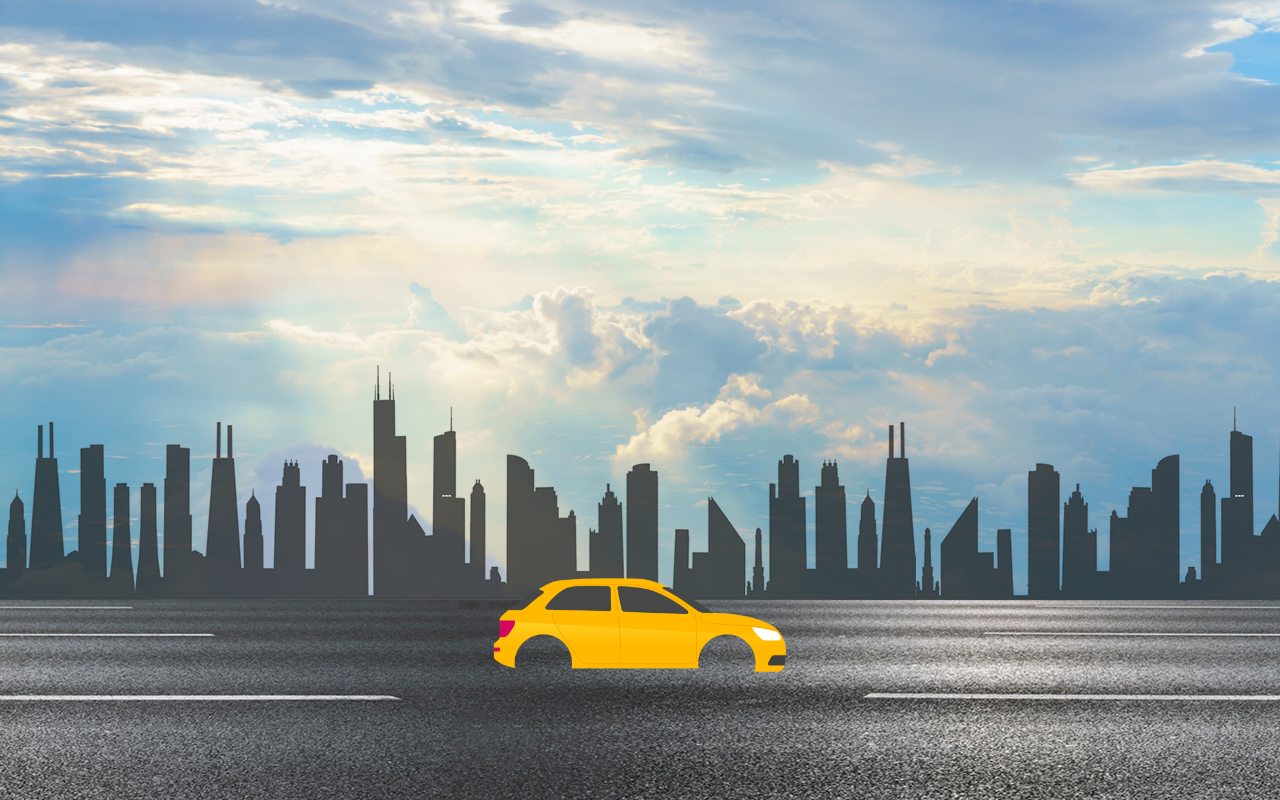
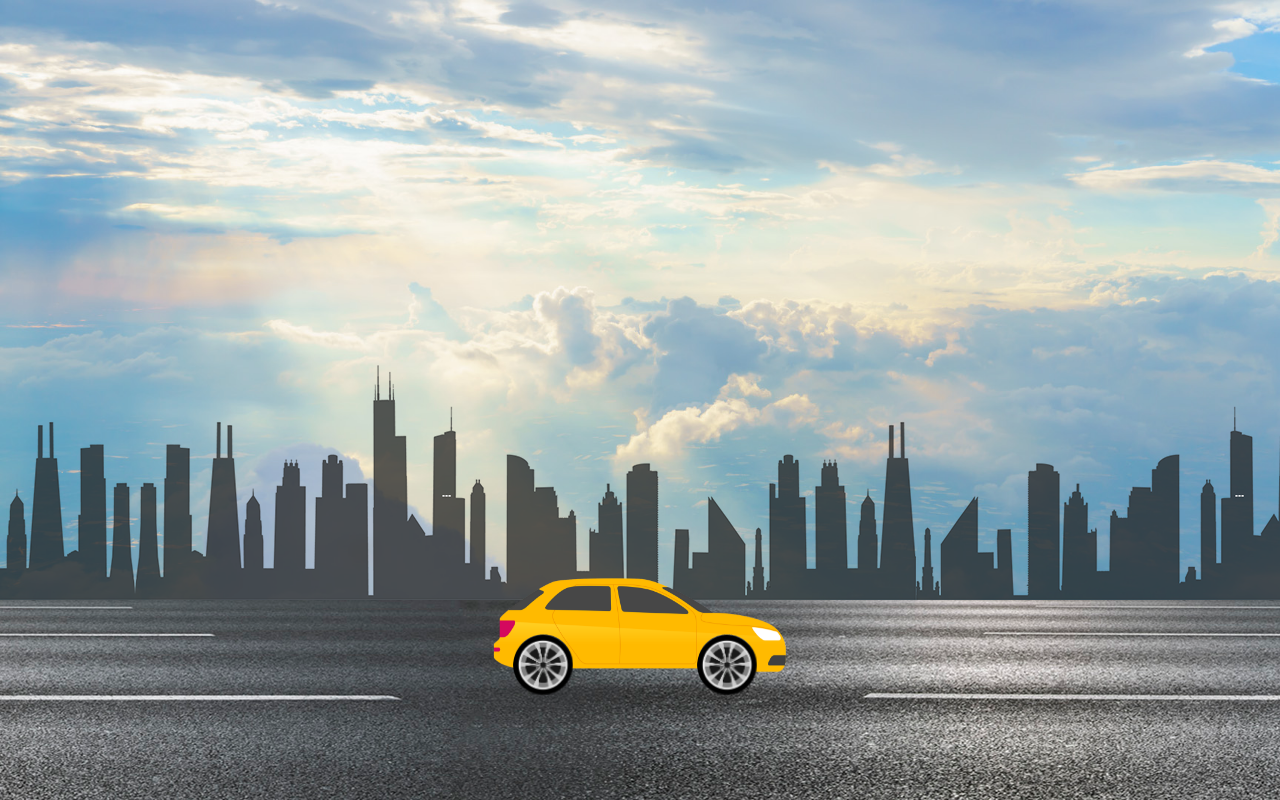
Before and after one commit to GentleMizt/Animations, a plain HTML site: page index.html in a window 1280 px wide. Drawn offline with Linux system fonts and the light colour scheme.

Commit message:
fourth commit

```diff
--- a/index.html
+++ b/index.html
@@ -18,6 +18,10 @@
         <div class="car">
             <img src="./Car_Animation_Img/car.png" alt="car-img">
         </div>
+        <div class="tyres">
+            <img src="./Car_Animation_Img/wheel.png" class="front" alt="wheel-img">
+            <img src="./Car_Animation_Img/wheel.png" class="back" alt="wheel-img">
+        </div>
    </div>
 </body>
 </html>
--- a/style.css
+++ b/style.css
@@ -45,6 +45,28 @@
     width: 100%;
     animation: car 1s linear infinite;
 }
+.tyres{
+    position: absolute;
+    left: 50%;
+    transform: translateX(-50%);
+    bottom: 180px;
+    z-index: 2;
+}
+.tyres img{
+    width: 60px;
+    height: 60px;
+    animation: tyres 1s linear infinite;
+}
+.back{
+    position: absolute;
+    left: -127px;
+    top: 15px;
+}
+.front{
+    position: absolute;
+    left: 57px;
+    top: 15px;
+}
 
 
 
@@ -78,3 +100,8 @@
         transform: translateY(-1.5px);
     }
 }
+@keyframes tyres{
+    100%{
+        transform: rotate(360deg);
+    }
+}
```
